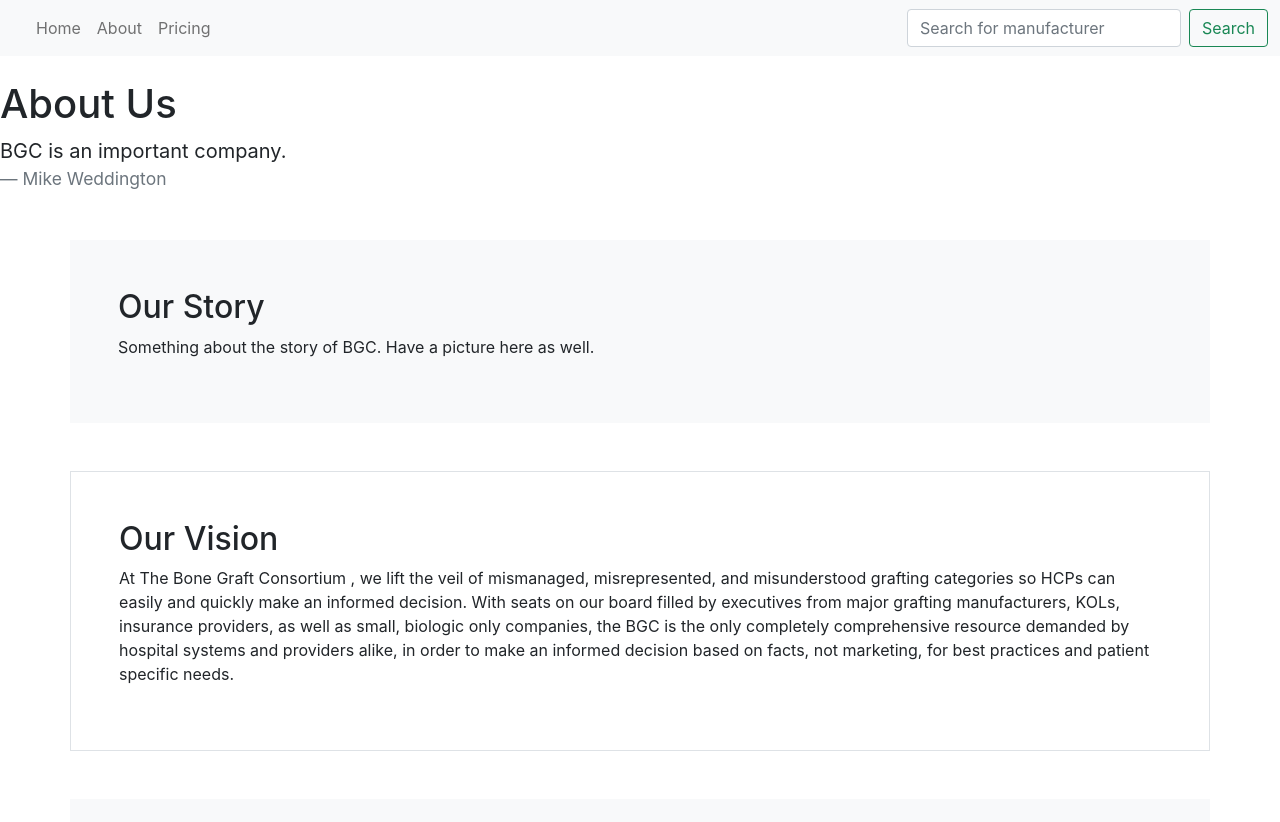
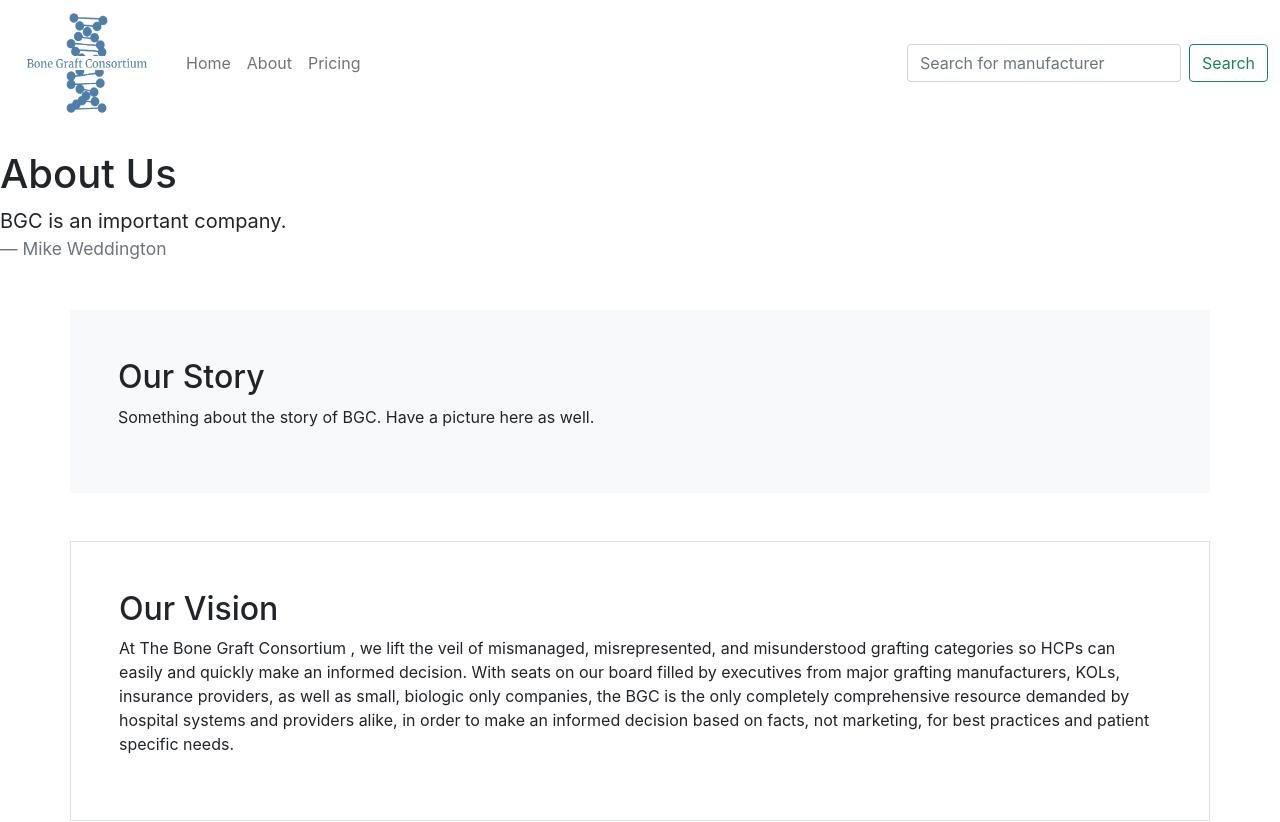
Before and after one commit to davidwilliford99/BGC, a React (Create React App) app in the folder app/: page /about in a window 1280 px wide. Shown: the top 822 px of the page. Built offline with nearby package versions, Linux system fonts and the light colour scheme.

Commit message:
Update NavbarComp.js

```diff
--- a/app/src/components/NavbarComp.js
+++ b/app/src/components/NavbarComp.js
@@ -7,10 +7,12 @@ import NavDropdown from 'react-bootstrap/NavDropdown';
 
 function NavScrollExample() {
   return (
-    <Navbar bg="light" expand="lg">
+    <Navbar bg="white" expand="lg">
       <Container fluid>
         <Navbar.Brand href="/home">
-          <img src = ''></img>
+          <img
+          classname='img-fluid'
+          src = 'images/MicrosoftTeams-image (1).png' width='150' height='100'></img>
         </Navbar.Brand>
         <Navbar.Toggle aria-controls="navbarScroll" />
         <Navbar.Collapse id="navbarScroll">
```
